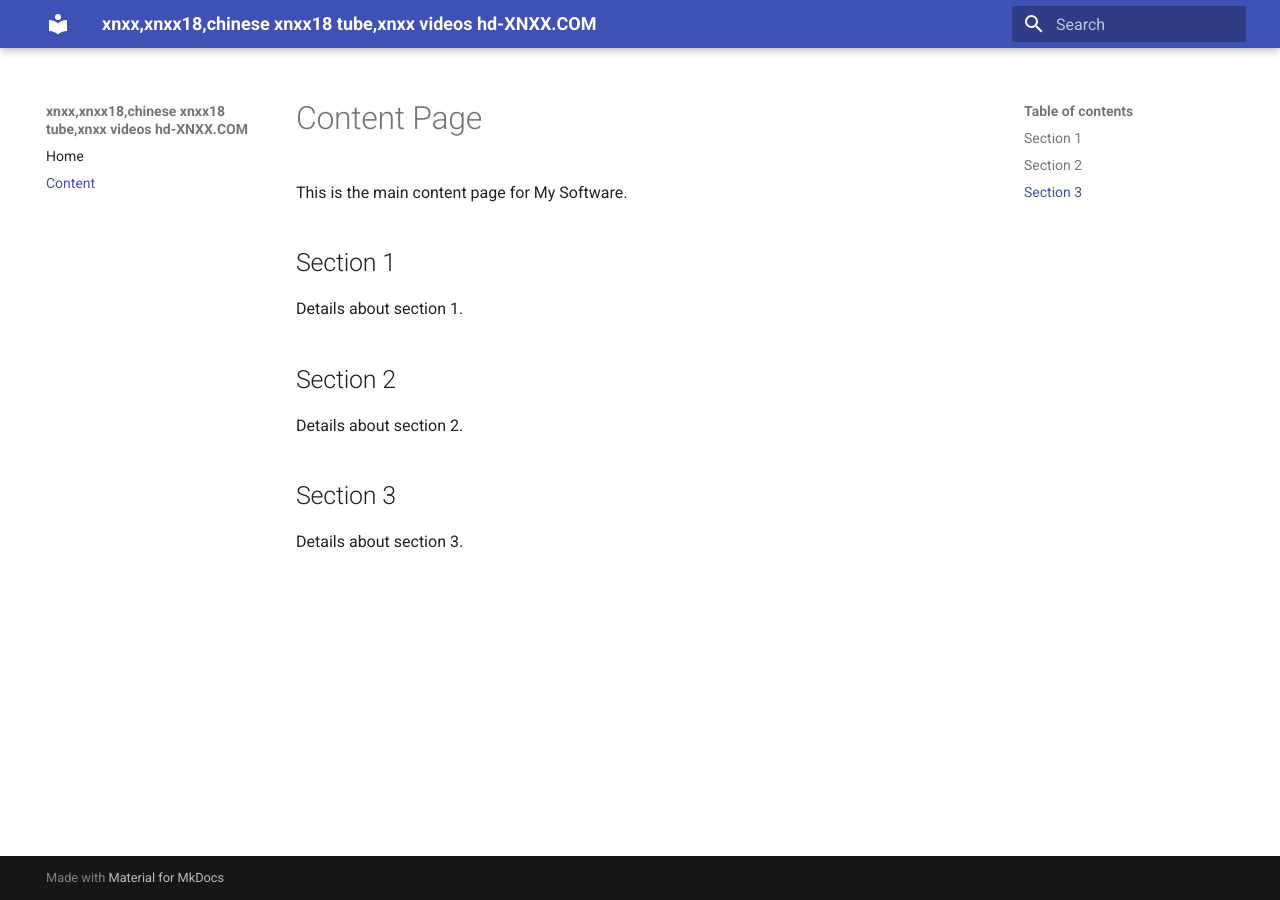
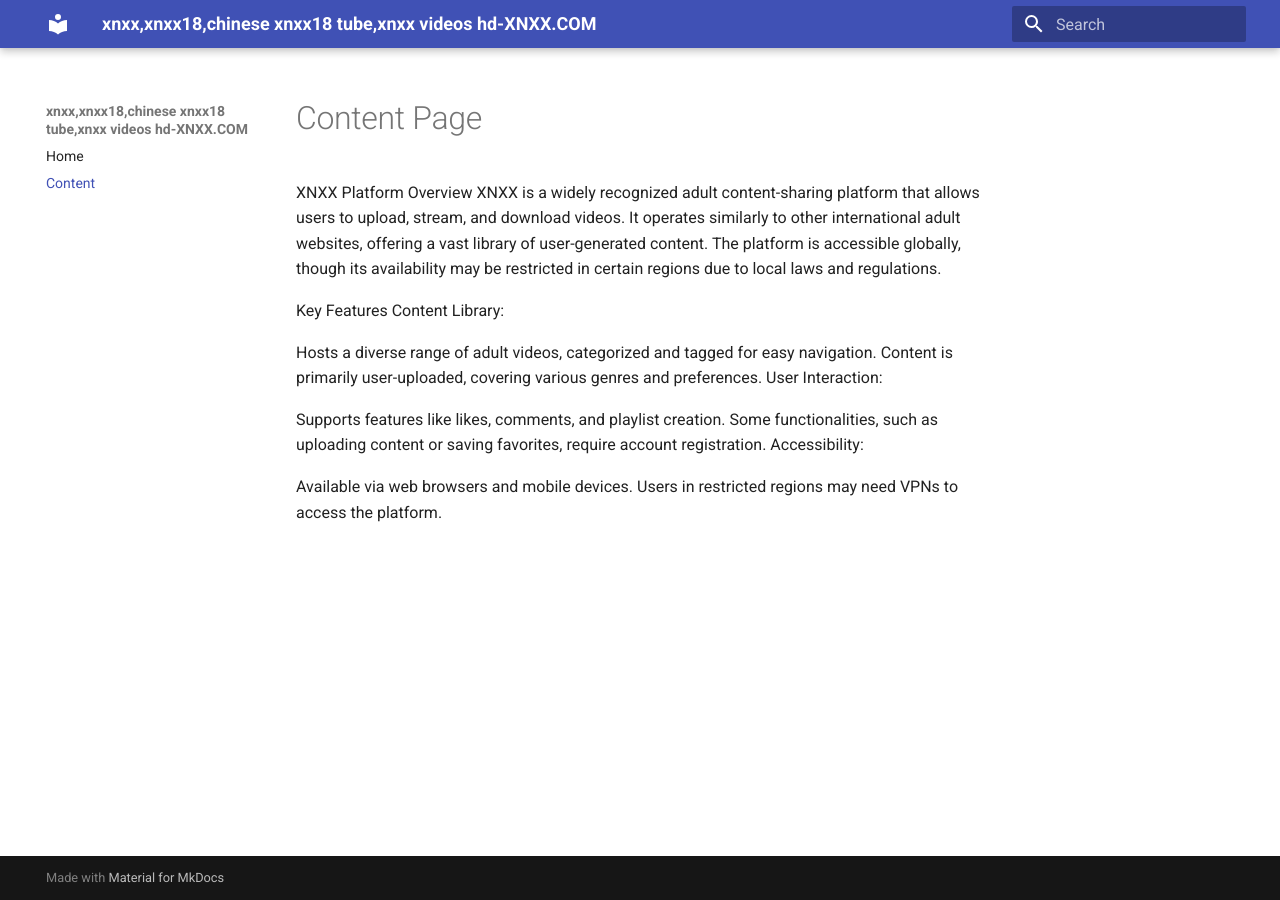
Before and after one commit to iokle/998, an MkDocs documentation site: the page built from docs/content.md, in a window 1280 px wide. Built offline with MkDocs 1.6.1 and Material for MkDocs 9.7.7, drawn with Linux system fonts in a browser that asks for light colours.

Commit message:
Update content.md

```diff
--- a/docs/content.md
+++ b/docs/content.md
@@ -1,15 +1,18 @@
 # Content Page
 
-This is the main content page for My Software.
+‌XNXX Platform Overview‌
+XNXX is a widely recognized adult content-sharing platform that allows users to upload, stream, and download videos. It operates similarly to other international adult websites, offering a vast library of user-generated content. The platform is accessible globally, though its availability may be restricted in certain regions due to local laws and regulations.
 
-## Section 1
+‌Key Features‌
+‌Content Library‌:
 
-Details about section 1.
+Hosts a diverse range of adult videos, categorized and tagged for easy navigation.
+Content is primarily user-uploaded, covering various genres and preferences.
+‌User Interaction‌:
 
-## Section 2
+Supports features like likes, comments, and playlist creation.
+Some functionalities, such as uploading content or saving favorites, require account registration.
+‌Accessibility‌:
 
-Details about section 2.
-
-## Section 3
-
-Details about section 3.
+Available via web browsers and mobile devices.
+Users in restricted regions may need VPNs to access the platform.
```
